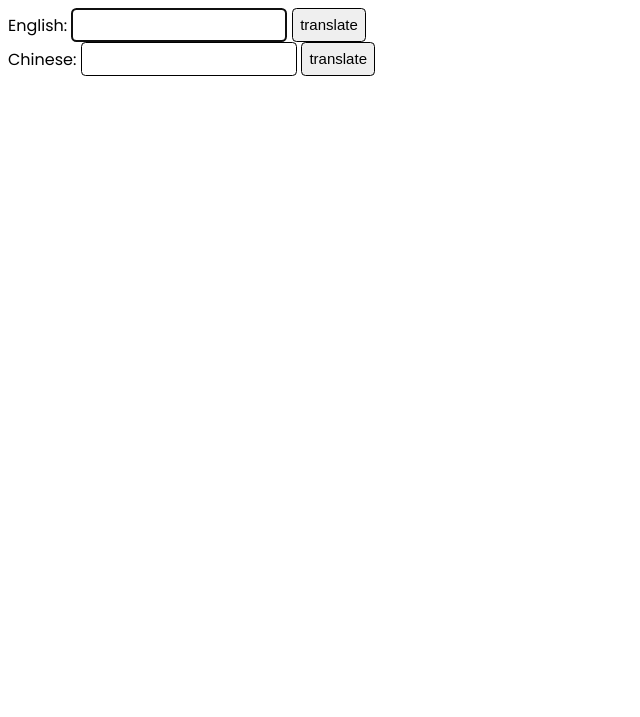
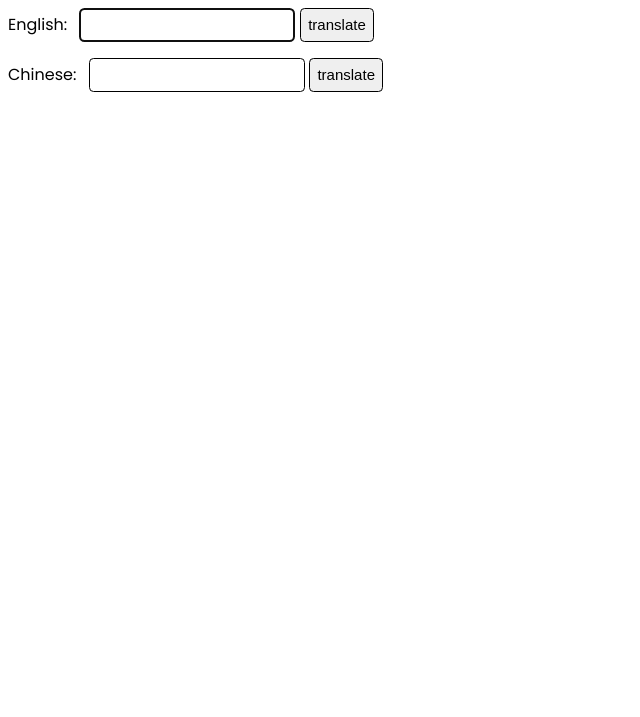
Before and after one commit to richardkentng/translate-api, a website: page src/index.html in a window 1280 px wide. Shown: the part 83-800 px from the top of the page, without its empty margins (0-640 px from the left). Drawn offline with Linux system fonts and the light colour scheme.

Commit message:
adds margin to forms

```diff
--- a/src/css/style.css
+++ b/src/css/style.css
@@ -1,4 +1,12 @@
 @import url("https://fonts.googleapis.com/css2?family=Poppins:wght@300;400&display=swap");
+
+form {
+  margin: 1rem 0;
+}
+
+label {
+  margin-right: 0.5rem;
+}
 
 input,
 button {
```
